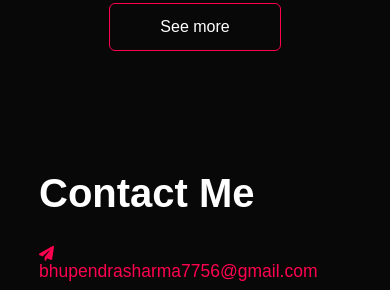
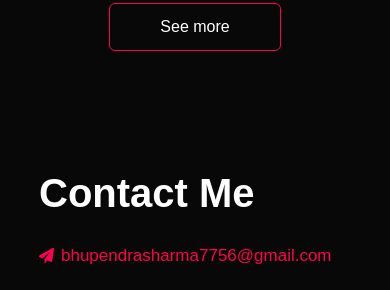
Before and after one commit to Bhupendrasharma01/Portfolio_website, a plain HTML site: page index.html in a window 390 px wide. Shown: the part 4178-4468 px from the top of the page. Drawn offline with Linux system fonts and the light colour scheme.

Commit message:
second commit

```diff
--- a/style.css
+++ b/style.css
@@ -367,7 +367,7 @@ nav .fas{
         font-size: 15px;
     }
     .contact-left p{
-        font-size: 17.5px;
+        font-size: 17px;
     }
     .contact-left .sub-title{
         font-size: 40px;
```
